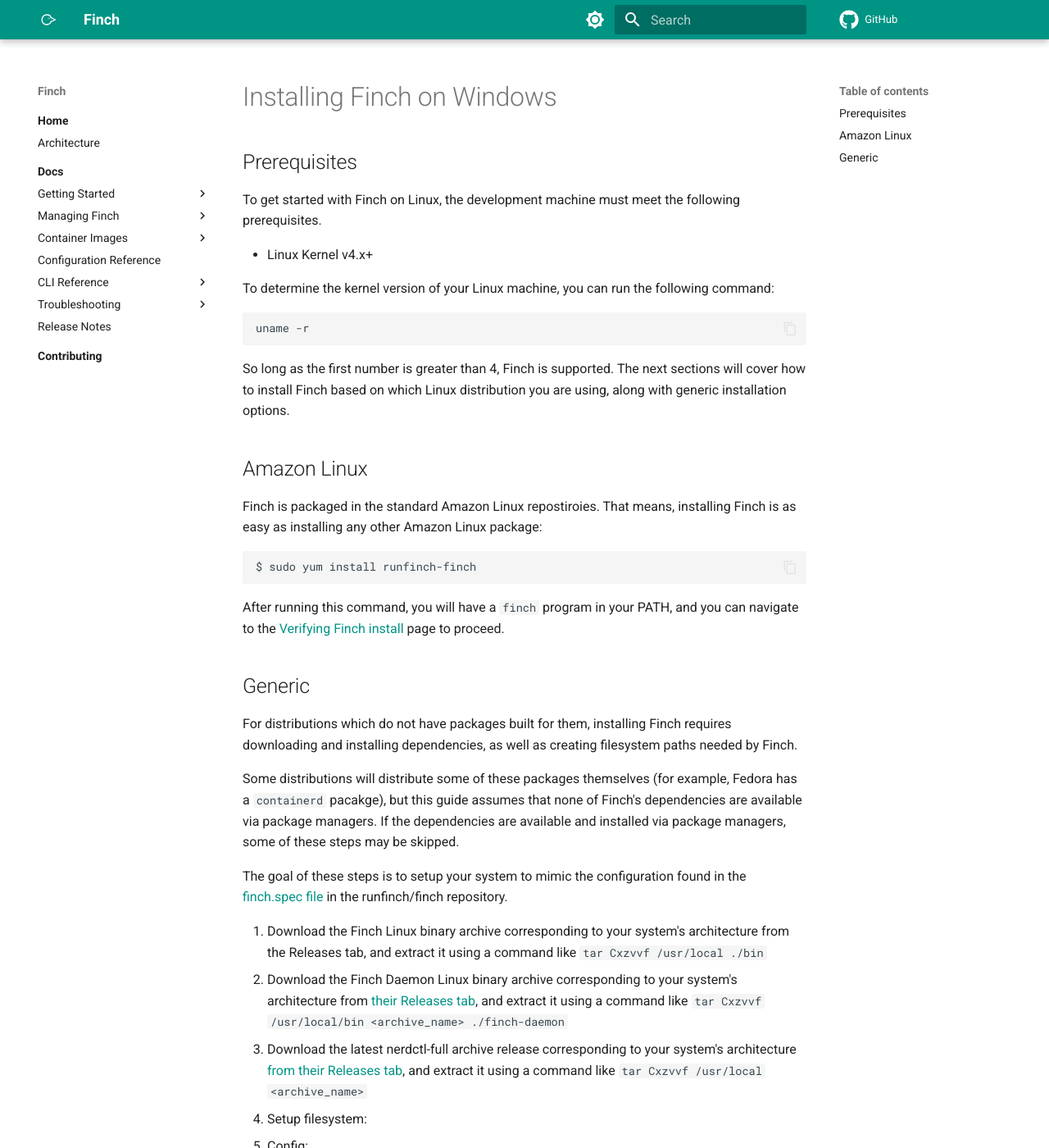
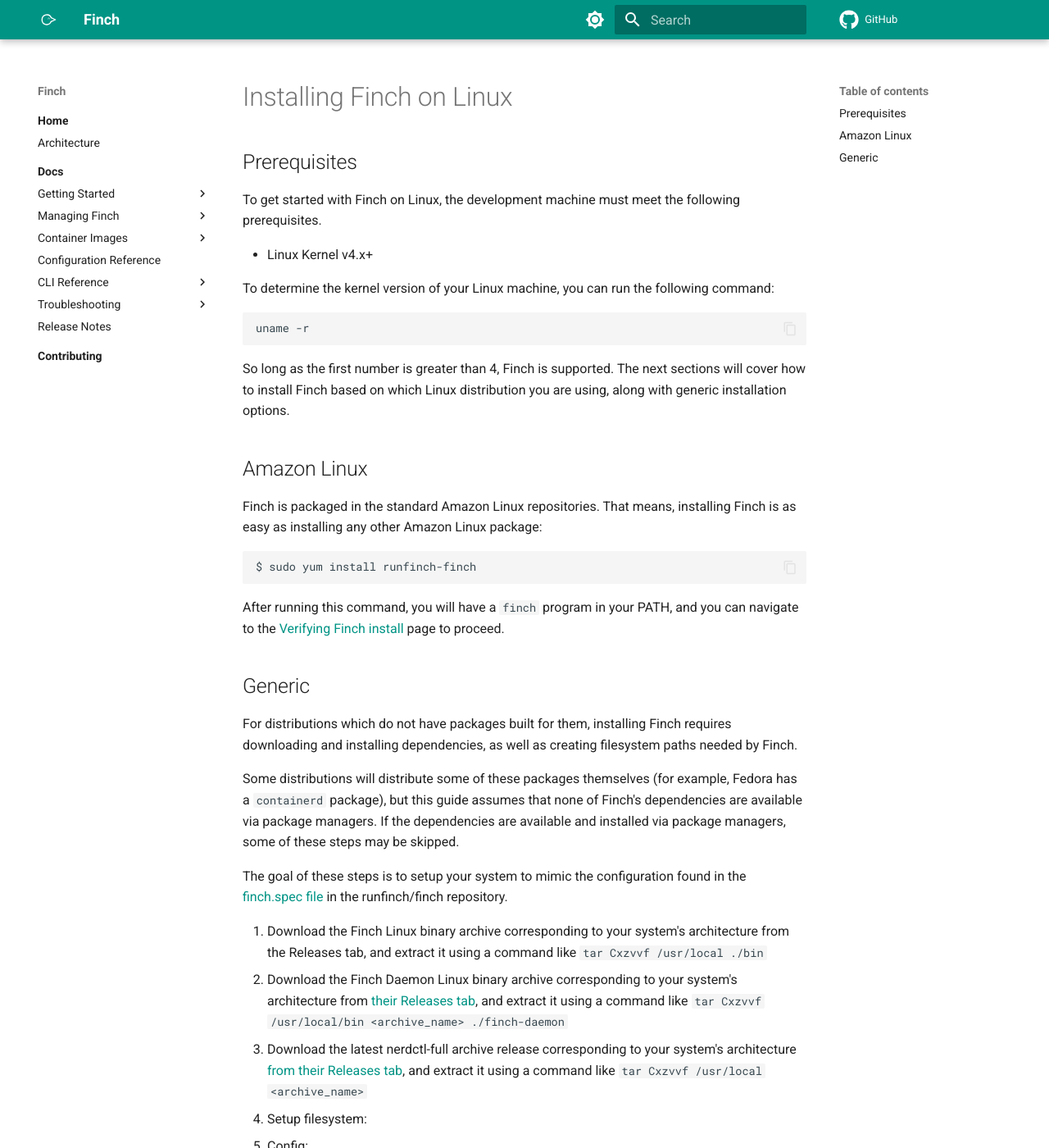
Before and after one commit to runfinch/finch-website, an MkDocs documentation site: the page built from docs/docs/managing-finch/linux/installation.md, in a window 1280 px wide and 1400 px high. Shown: the whole window at 82% size. Built offline with MkDocs 1.6.1 and Material for MkDocs 9.7.7, drawn with Linux system fonts in a browser that asks for light colours; comment, search, counter and statistics services are not loaded.

Commit message:
grammar/spelling
Signed-off-by: Justin Alvarez <alvajus@amazon.com>

````diff
--- a/docs/docs/managing-finch/linux/installation.md
+++ b/docs/docs/managing-finch/linux/installation.md
@@ -1,4 +1,4 @@
-# Installing Finch on Windows
+# Installing Finch on Linux
 
 ## Prerequisites
 
@@ -17,7 +17,7 @@
 
 ## Amazon Linux
 
-Finch is packaged in the standard Amazon Linux repostiroies. That means, installing Finch is as easy as installing any other Amazon Linux package:
+Finch is packaged in the standard Amazon Linux repositories. That means, installing Finch is as easy as installing any other Amazon Linux package:
 
 ```
 $ sudo yum install runfinch-finch
@@ -29,7 +29,7 @@
 
 For distributions which do not have packages built for them, installing Finch requires downloading and installing dependencies, as well as creating filesystem paths needed by Finch.
 
-Some distributions will distribute some of these packages themselves (for example, Fedora has a `containerd` pacakge), but this guide assumes that none of Finch's dependencies are available via package managers. If the dependencies are available and installed via package managers, some of these steps may be skipped.
+Some distributions will distribute some of these packages themselves (for example, Fedora has a `containerd` package), but this guide assumes that none of Finch's dependencies are available via package managers. If the dependencies are available and installed via package managers, some of these steps may be skipped.
 
 The goal of these steps is to setup your system to mimic the configuration found in the [finch.spec file](https://github.com/runfinch/finch/blob/main/contrib/packaging/rpm/finch.spec) in the runfinch/finch repository.
 
````
Also changed, not shown: docs/docs/getting-started/installation.md (+1 -1 lines), docs/docs/managing-finch/linux/uninstalling-finch.md (+1 -1 lines).
